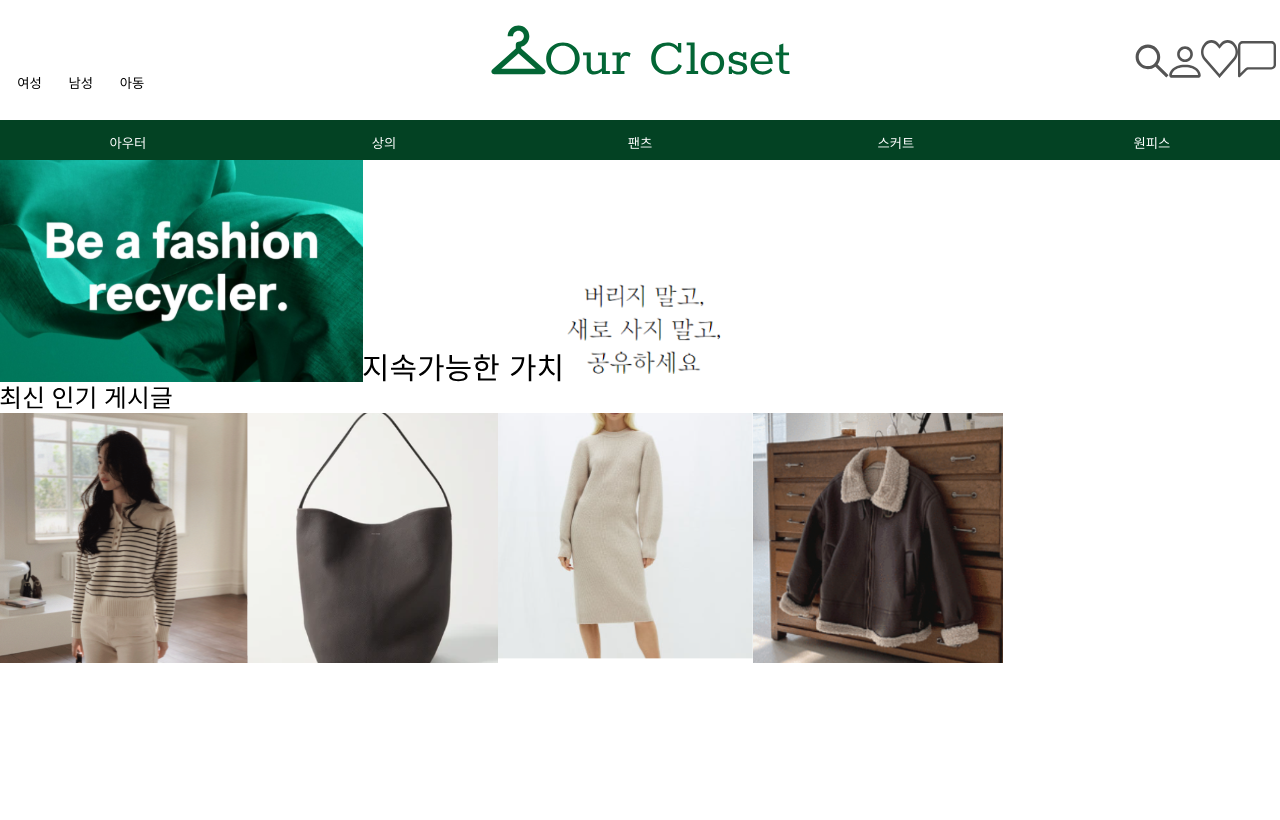
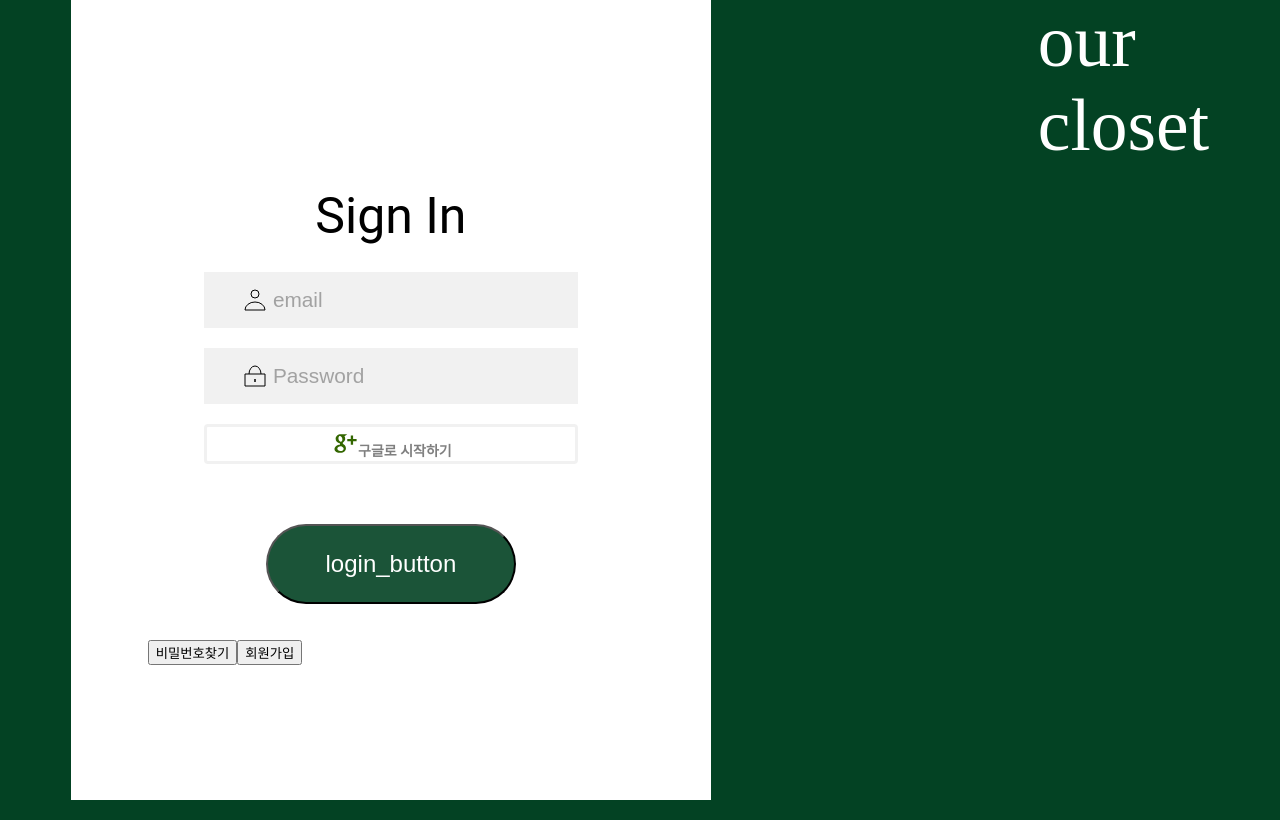
Before and after one commit to sm-koeunseo/OurClose-t, a React (Create React App) app: page / in a window 1280 px wide. Built offline with nearby package versions, Linux system fonts and the light colour scheme.

Commit message:
0208 minyeong

```diff
--- a/src/App.js
+++ b/src/App.js
@@ -1,33 +1,37 @@
 import React, { Component } from 'react';
-//import LoginPage from './component/LoginPage';
+import LoginPage from './component/LoginPage';
 import MainPage from './component/MainPage/MainPage';
 //import UploadPage from './component/UploadPage'
 
 
 class App extends Component {
-    // constructor(props){
-    //     super(props);
-    //     this.state ={
-    //         mode:'login'
-    //     }
-    // }
+    constructor(props){
+        super(props);
+        this.state ={
+            mode:'login'
+        }
+    }
 
-    // getContent(){
-    //     var page;
-    //     if (this.state.mode==='login'){
-    //         page = <LoginPage/>
-    //     } else if (this.state.mode==='main'){
-    //         page = <MainPage/>
-    //     }
+    getContent(){
+        var page;
+        if (this.state.mode==='login'){
+            page = <LoginPage onChangeMode={function(_mode){
+                this.setState({
+                    mode:_mode
+                  });
+              }.bind(this)}></LoginPage>
+        } else if (this.state.mode==='main'){
+            page = <MainPage/>
+        }
 
-    //     return page
-    // }
+        return page
+    }
 
     render(){
         return(
             <div>
-                {/* {this.getContent()} */}
-                <MainPage></MainPage>
+                {this.getContent()}
+                {/* <MainPage></MainPage> */}
             </div>
         )
     }
--- a/src/component/LoginPage.js
+++ b/src/component/LoginPage.js
@@ -30,14 +30,18 @@ class LoginPage extends Component {
 
                             <button type="button" className="google_button">
                             <svg className="google_icon" viewBox="0 0 18 18" width="28">
-							<path fill="#336600" d="M8.937,10.603c-0.383-0.284-0.741-0.706-0.754-0.837c0-0.223,0-0.326,0.526-0.758c0.684-0.56,1.062-1.297,1.062-2.076c0-0.672-0.188-1.273-0.512-1.71h0.286l1.58-1.196h-4.28c-1.717,0-3.222,1.348-3.222,2.885c0,1.587,1.162,2.794,2.726,2.858c-0.024,0.113-0.037,0.225-0.037,0.334c0,0.229,0.052,0.448,0.157,0.659c-1.938,0.013-3.569,1.309-3.569,2.84c0,1.375,1.571,2.373,3.735,2.373c2.338,0,3.599-1.463,3.599-2.84C10.233,11.99,9.882,11.303,8.937,10.603 M5.443,6.864C5.371,6.291,5.491,5.761,5.766,5.444c0.167-0.192,0.383-0.293,0.623-0.293l0,0h0.028c0.717,0.022,1.405,0.871,1.532,1.89c0.073,0.583-0.052,1.127-0.333,1.451c-0.167,0.192-0.378,0.293-0.64,0.292h0C6.273,8.765,5.571,7.883,5.443,6.864 M6.628,14.786c-1.066,0-1.902-0.687-1.902-1.562c0-0.803,0.978-1.508,2.093-1.508l0,0l0,0h0.029c0.241,0.003,0.474,0.04,0.695,0.109l0.221,0.158c0.567,0.405,0.866,0.634,0.956,1.003c0.022,0.097,0.033,0.194,0.033,0.291C8.752,14.278,8.038,14.786,6.628,14.786 M14.85,4.765h-1.493v2.242h-2.249v1.495h2.249v2.233h1.493V8.502h2.252V7.007H14.85V4.765z"></path></svg>
+                     <path fill="#336600" d="M8.937,10.603c-0.383-0.284-0.741-0.706-0.754-0.837c0-0.223,0-0.326,0.526-0.758c0.684-0.56,1.062-1.297,1.062-2.076c0-0.672-0.188-1.273-0.512-1.71h0.286l1.58-1.196h-4.28c-1.717,0-3.222,1.348-3.222,2.885c0,1.587,1.162,2.794,2.726,2.858c-0.024,0.113-0.037,0.225-0.037,0.334c0,0.229,0.052,0.448,0.157,0.659c-1.938,0.013-3.569,1.309-3.569,2.84c0,1.375,1.571,2.373,3.735,2.373c2.338,0,3.599-1.463,3.599-2.84C10.233,11.99,9.882,11.303,8.937,10.603 M5.443,6.864C5.371,6.291,5.491,5.761,5.766,5.444c0.167-0.192,0.383-0.293,0.623-0.293l0,0h0.028c0.717,0.022,1.405,0.871,1.532,1.89c0.073,0.583-0.052,1.127-0.333,1.451c-0.167,0.192-0.378,0.293-0.64,0.292h0C6.273,8.765,5.571,7.883,5.443,6.864 M6.628,14.786c-1.066,0-1.902-0.687-1.902-1.562c0-0.803,0.978-1.508,2.093-1.508l0,0l0,0h0.029c0.241,0.003,0.474,0.04,0.695,0.109l0.221,0.158c0.567,0.405,0.866,0.634,0.956,1.003c0.022,0.097,0.033,0.194,0.033,0.291C8.752,14.278,8.038,14.786,6.628,14.786 M14.85,4.765h-1.493v2.242h-2.249v1.495h2.249v2.233h1.493V8.502h2.252V7.007H14.85V4.765z"></path></svg>
                             구글로 시작하기</button>
 
                             <div className="space"></div>
                             <div className="space"></div>
                             <div className="space"></div>
 
-                            <button className="login_button">LOGIN</button>
+                            {/* <button className="login_button">LOGIN</button> */}
+                            <input type="button" onClick={function(e){
+                                e.preventDefault();
+                                this.props.onChangeMode('main');
+                            }.bind(this)} value="login_button" className="login_button"></input>
                             <div className="space"></div>
                             <p className="Login_signup">
                                 <button>비밀번호찾기</button>
--- a/src/component/MainPage/moved/fixed/Navbar.js
+++ b/src/component/MainPage/moved/fixed/Navbar.js
@@ -1,15 +1,17 @@
 import React, {Component} from 'react';
 import './Navbar.css';
+import {Link} from 'react-router-dom';
 
 class Navbar extends Component {
     render(){
         return(
             <nav className="navbar"> {/* 하단 네비게이션 최상위 태그 */}
-            <button className="button">아우터</button> {/* 네비게이션을 구성하고 있는 하나의 버튼 */}
-            <button className="button">상의</button>
-            <button className="button">팬츠</button>
-            <button className="button">스커트</button>
-            <button className="button">원피스</button>
+            <Link to="/outer"><button className="button">아우터</button></Link> {/* 네비게이션을 구성하고 있는 하나의 버튼 */}
+            <Link to="/top"><button className="button">상의</button></Link>
+            <Link to="/pants"><button className="button">팬츠</button></Link>
+            <Link to="/skirt"><button className="button">스커트</button></Link>
+            <Link to="/dress"><button className="button">원피스</button></Link>
+            <Link to="/shoes"><button className="button">잡화</button></Link>
         </nav>
         )
     }
--- /dev/null
+++ b/src/component/MainPage/moved/fixed/navbar_components/bags.js
@@ -0,0 +1,11 @@
+import React, {Component} from 'react';
+
+class Bags extends Component{
+    render(){
+        return(
+            <div>bags</div>
+        )
+    }
+}
+
+export default Bags;
--- /dev/null
+++ b/src/component/MainPage/moved/fixed/navbar_components/outer.js
@@ -0,0 +1,11 @@
+import React, {Component} from 'react';
+
+class Outer extends Component{
+    render(){
+        return(
+            <div>outer</div>
+        )
+    }
+}
+
+export default Outer;
--- /dev/null
+++ b/src/component/MainPage/moved/fixed/navbar_components/pants.js
@@ -0,0 +1,11 @@
+import React, {Component} from 'react';
+
+class Pants extends Component{
+    render(){
+        return(
+            <div>pants</div>
+        )
+    }
+}
+
+export default Pants;
--- /dev/null
+++ b/src/component/MainPage/moved/fixed/navbar_components/skirt.js
@@ -0,0 +1,11 @@
+import React, {Component} from 'react';
+
+class Skirt extends Component{
+    render(){
+        return(
+            <div>skirt</div>
+        )
+    }
+}
+
+export default Skirt;
--- /dev/null
+++ b/src/component/MainPage/moved/fixed/navbar_components/top.js
@@ -0,0 +1,11 @@
+import React, {Component} from 'react';
+
+class Top extends Component{
+    render(){
+        return(
+            <div>top</div>
+        )
+    }
+}
+
+export default Top;
--- a/src/index.js
+++ b/src/index.js
@@ -8,6 +8,12 @@ import App from "./App";
 import Home from "./component/MainPage/moved/Home";
 import Detail from "./component/MainPage/moved/Detail";
 import MyPage from "./component/MainPage/moved/Mypage";
+import Bags from "./component/MainPage/moved/fixed/navbar_components/bags";
+import Dress from "./component/MainPage/moved/fixed/navbar_components/skirt";
+import Outer from "./component/MainPage/moved/fixed/navbar_components/outer";
+import Pants from "./component/MainPage/moved/fixed/navbar_components/pants";
+import Skirt from "./component/MainPage/moved/fixed/navbar_components/skirt";
+import Top from "./component/MainPage/moved/fixed/navbar_components/top";
 
 const rootElement = document.getElementById("root");
 render(
@@ -18,6 +24,13 @@ render(
       <Route path="home" element={<Home />} />
       <Route path="detail" element={<Detail />} />
       <Route path="mypage" element={<MyPage />} />
+
+      <Route path="bags" element={<Bags />} />
+      <Route path="dress" element={<Dress />} />
+      <Route path="outer" element={<Outer />} />
+      <Route path="pants" element={<Pants />} />
+      <Route path="skirt" element={<Skirt />} />
+      <Route path="top" element={<Top />} />
     </Routes>
   </BrowserRouter>,
   rootElement
```
Also changed, not shown: src/component/MainPage/moved/fixed/navbar_components/dress.js (added, +11 -0 lines).
